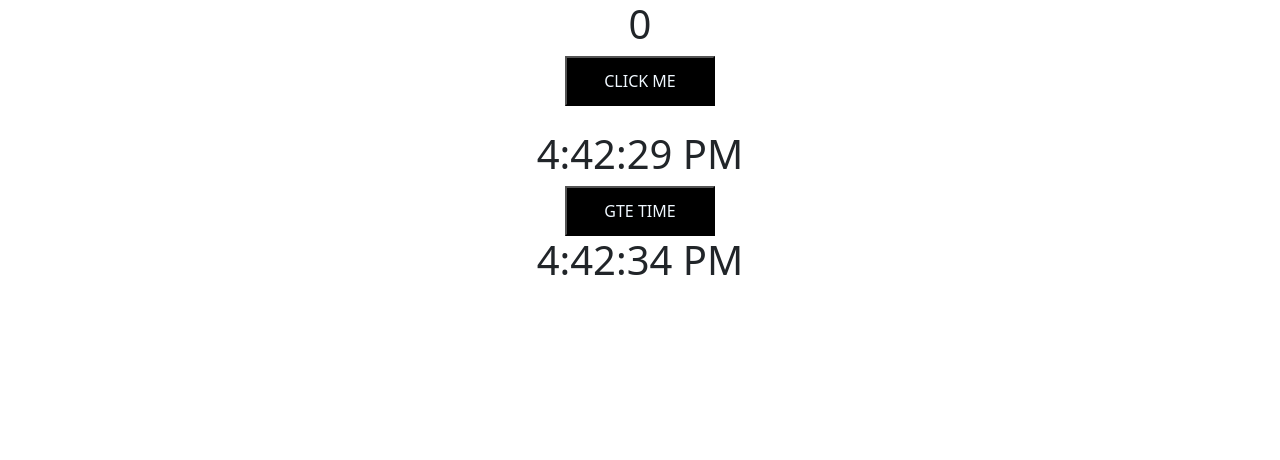
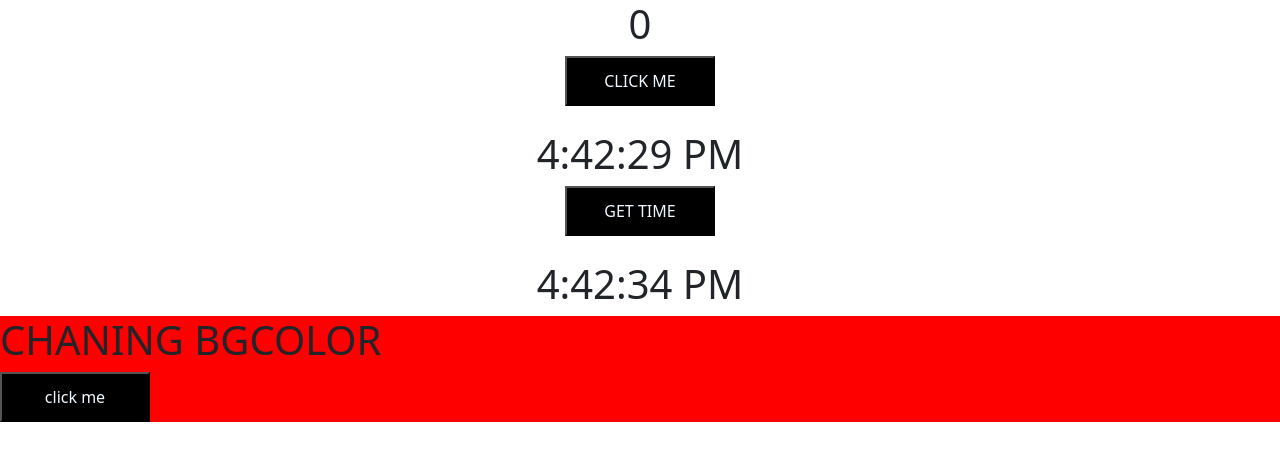
Before and after one commit to Shubham138g/Html, a React (Create React App) app in the folder react/react-app/: page / in a window 1280 px wide. Shown: the top 460 px of the page. Built offline with nearby package versions, Linux system fonts and the light colour scheme.

Commit message:
changing the color of div using useState

```diff
--- a/react/react-app/src/App.js
+++ b/react/react-app/src/App.js
@@ -38,10 +38,19 @@ function App() {
   const [digitalC, setdigitalC] = useState(dClock);
 
   const DigitalClock = () => {
-     dClock = new Date().toLocaleTimeString();
-     setdigitalC(dClock);
-    }
-    setInterval(DigitalClock,1000);
+    dClock = new Date().toLocaleTimeString();
+    setdigitalC(dClock);
+  }
+  setInterval(DigitalClock, 1000);
+
+  let bgcolor = "red";
+  const [bg, setbg] = useState(bgcolor);
+  const bgChange = () => {
+    let updatebg = "yellow";
+    setbg(updatebg)
+
+  }
+
 
   // let greeting="kaise ho";
   return (
@@ -72,17 +81,20 @@ function App() {
         <h1>
           {time}
         </h1>
-        <button className='button' onClick={GetTime}>GTE TIME</button>
-      </div>
+        <button className='button' onClick={GetTime}>GET TIME </button>
+      </div><br />
       <div className="state">
         <h1>
           {digitalC}
         </h1>
-        {/* <button className='button' onClick={DigitalClock}>DIGITAL CLOCK</button> */}
+      </div>
+      <div style={{ backgroundColor: bg }}>
+        <h1>CHANING BGCOLOR</h1>
+        <button className='button' onClick={bgChange}>click me</button>
+
       </div>
 
     </>
   );
 }
-
 export default App;
```
